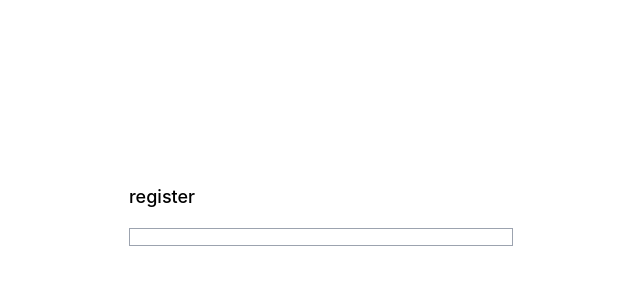
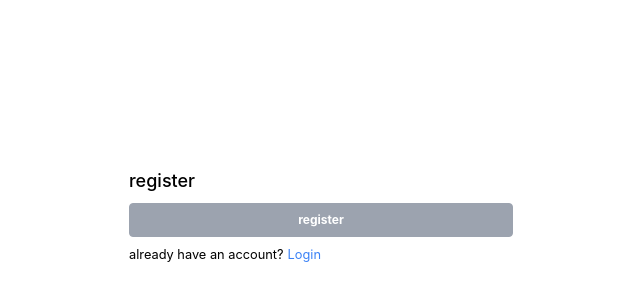
Before and after one commit to Evan977512/Reddit, a Next.js app in the folder client/: page /register in a window 1280 px wide. Shown: the part 184-484 px from the top of the page, without its empty margins (319-959 px from the left). Built offline with nearby package versions, Linux system fonts and the light colour scheme.

Commit message:
register UI created

```diff
--- a/client/package.json
+++ b/client/package.json
@@ -9,6 +9,7 @@
     "lint": "next lint"
   },
   "dependencies": {
+    "classnames": "^2.3.2",
     "next": "13.4.9",
     "react": "18.2.0",
     "react-dom": "18.2.0"
--- a/client/pages/_app.tsx
+++ /dev/null
@@ -1,6 +0,0 @@
-import '@/styles/globals.css'
-import type { AppProps } from 'next/app'
-
-export default function App({ Component, pageProps }: AppProps) {
-  return <Component {...pageProps} />
-}
--- a/client/pages/register.tsx
+++ /dev/null
@@ -1,17 +0,0 @@
-import React from "react";
-
-const register = () => {
-  return (
-    <div className="bg-white">
-      <div className="flex flex-col items-center justify-center h-screen p-6">
-        <div className="w-10/12 mx-auto md:w-96">
-          <h1 className="mb-2 text-lg font-medium">register</h1>
-          <form></form>
-          <button className="w-full py-2 mb-1 text-xs font-bold text-white uppercate bg-grey-400 border border-gray-400 "></button>
-        </div>
-      </div>
-    </div>
-  );
-};
-
-export default register;
--- /dev/null
+++ b/client/src/components/inputGroup.tsx
@@ -0,0 +1,39 @@
+import React from "react";
+import cls from "classnames";
+
+interface InputGroupProps {
+  className?: string;
+  type?: string;
+  placeholder?: string;
+  value: string;
+  error: string | undefined;
+  setValue: (str: string) => void;
+}
+
+const inputGroup: React.FC<InputGroupProps> = ({
+  className = "mg-2",
+  type = "text",
+  placeholder = "",
+  value,
+  error,
+  setValue,
+}) => {
+  return (
+    <div className={className}>
+      <input
+        type={type}
+        style={{ minWidth: 300 }}
+        className={cls(
+          `w-full p-3 trnasition duration-200 border border-gray-400 rounded bg-gray-50 focus:bg-white hover:bg-white`,
+          { "border-red-500": error }
+        )}
+        placeholder={placeholder}
+        value={value}
+        onChange={(e) => setValue(e.target.value)}
+      />
+      <small className="font-medium text-red-500">{error} </small>
+    </div>
+  );
+};
+
+export default inputGroup;
--- /dev/null
+++ b/client/src/pages/_app.tsx
@@ -0,0 +1,6 @@
+import "../styles/globals.css";
+import type { AppProps } from "next/app";
+
+export default function App({ Component, pageProps }: AppProps) {
+  return <Component {...pageProps} />;
+}
--- /dev/null
+++ b/client/src/pages/register.tsx
@@ -0,0 +1,27 @@
+import Link from "next/link";
+import React from "react";
+
+const register = () => {
+  return (
+    <div className="bg-white">
+      <div className="flex flex-col items-center justify-center h-screen p-6">
+        <div className="w-10/12 mx-auto md:w-96">
+          <h1 className="mb-2 text-lg font-medium">register</h1>
+          <form>
+            <button className="w-full py-2 mb-1 text-xs font-bold text-white uppercate bg-gray-400 border border-gray-400 rounded">
+              register
+            </button>
+          </form>
+          <small>
+            already have an account?
+            <Link href="/login" legacyBehavior>
+              <a className="ml-1 text-blue-500">Login</a>
+            </Link>
+          </small>
+        </div>
+      </div>
+    </div>
+  );
+};
+
+export default register;
--- a/client/tailwind.config.js
+++ b/client/tailwind.config.js
@@ -1,18 +1,18 @@
 /** @type {import('tailwindcss').Config} */
 module.exports = {
   content: [
-    './pages/**/*.{js,ts,jsx,tsx,mdx}',
-    './components/**/*.{js,ts,jsx,tsx,mdx}',
-    './app/**/*.{js,ts,jsx,tsx,mdx}',
+    "./src/**/*.tsx",
+    // ".src/pages/**/*.{js,ts,jsx,tsx,mdx}",
+    // ".src/components/**/*.{js,ts,jsx,tsx,mdx}",
+    // ".src/app/**/*.{js,ts,jsx,tsx,mdx}",
   ],
   theme: {
     extend: {
       backgroundImage: {
-        'gradient-radial': 'radial-gradient(var(--tw-gradient-stops))',
-        'gradient-conic':
-          'conic-gradient(from 180deg at 50% 50%, var(--tw-gradient-stops))',
+        "gradient-radial": "radial-gradient(var(--tw-gradient-stops))",
+        "gradient-conic": "conic-gradient(from 180deg at 50% 50%, var(--tw-gradient-stops))",
       },
     },
   },
   plugins: [],
-}
+};
```
Also changed, not shown: client/src/pages/_document.tsx (renamed from client/pages/_document.tsx), client/src/pages/api/hello.ts (renamed from client/pages/api/hello.ts), client/src/pages/index.tsx (renamed from client/pages/index.tsx), client/src/styles/globals.css (renamed from client/styles/globals.css), 1 other file (tests, documents, lock files or other folders).
